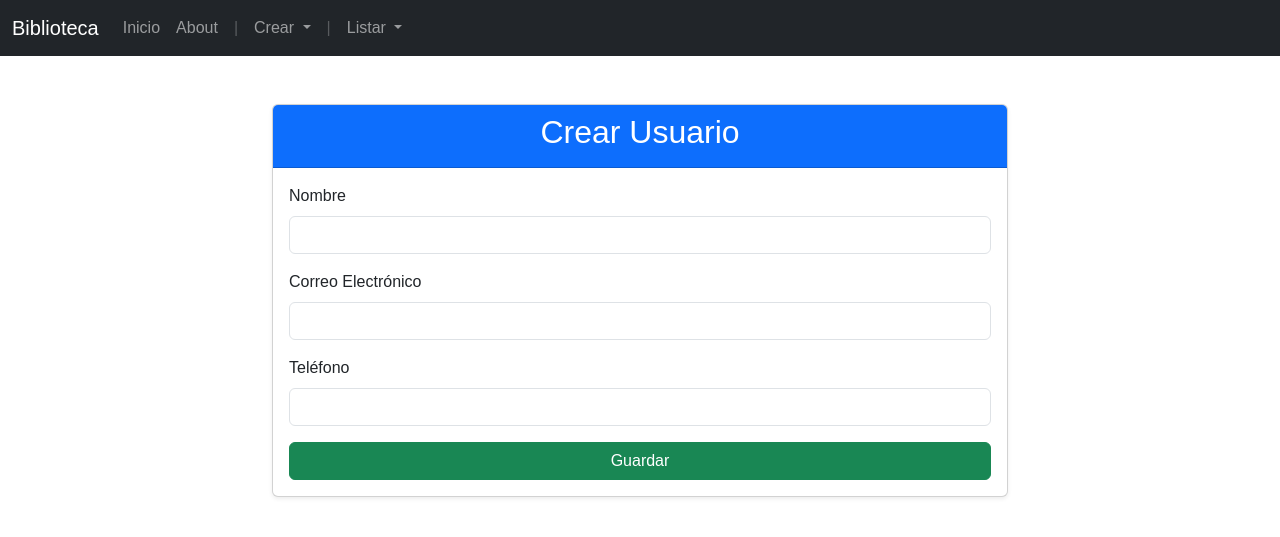
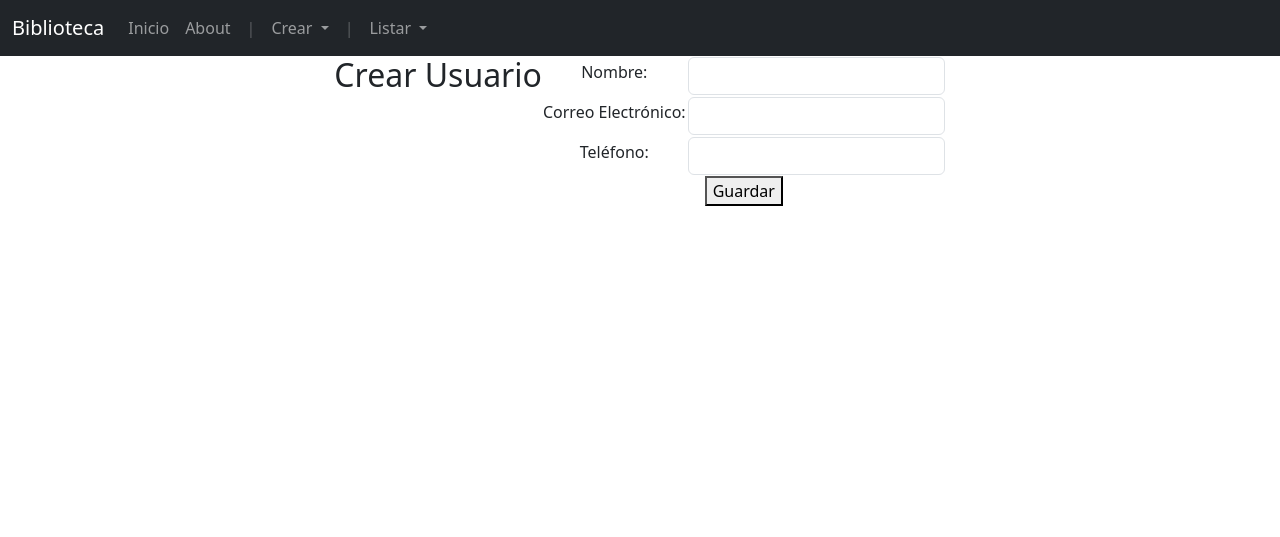
Before and after one commit to hidr4lisk/coder-federicofurgiuele-python, a Django app: page /crear_usuario/ in a window 1280 px wide. Shown: the top 537 px of the page. Run offline with Django 5.2, Linux system fonts and the light colour scheme.

Commit message:
Modificaciones

```diff
--- a/src/biblioteca/static/css/styles.css
+++ b/src/biblioteca/static/css/styles.css
@@ -1,81 +1,7 @@
-/* styles.css */
-
-/* Estilo general para la página */
-body {
-    font-family: Arial, sans-serif;
-    background-color: #ffffff;
-    color: #333;
-    margin: 0;
-    padding: 0;
+.contenido {
+    display: flex;
+    justify-content: center; /* Centra el contenido horizontalmente */
+    margin: 0 auto; /* Opcional: asegura márgenes automáticos */
+    text-align: center; /* Opcional: centra el texto dentro de los elementos */
+    width: 100%; /* Asegura que ocupe todo el ancho disponible */
 }
-
-/* Estilo para el contenedor de la introducción */
-.intro-container {
-    text-align: center;
-    padding: 50px;
-    background-color: #f5f5f5;
-    border-radius: 10px;
-    box-shadow: 0 5px 15px rgba(0, 0, 0, 0.1);
-    max-width: 800px;
-    margin: 50px auto;
-}
-
-/* Título principal */
-h1 {
-    font-size: 36px;
-    font-weight: bold;
-    color: #333;
-}
-
-/* Texto de los párrafos */
-p {
-    font-size: 18px;
-    color: #555;
-    line-height: 1.6;
-}
-/* Estilo general para las tablas */
-table {
-    width: 100%;
-    border-collapse: collapse;
-    margin: 20px 0;
-    font-size: 16px;
-    text-align: left;
-    background-color: #f9f9f9;
-}
-
-/* Bordes para las tablas */
-table th,
-table td {
-    border: 1px solid #ddd;
-    padding: 12px;
-}
-
-/* Fondo diferente para los encabezados */
-table th {
-    background-color: #f1f1f1;
-    color: #333;
-    font-weight: bold;
-    text-transform: uppercase;
-}
-
-/* Color alternado para las filas */
-table tr:nth-child(even) {
-    background-color: #f2f2f2;
-}
-
-/* Efecto hover en las filas */
-table tr:hover {
-    background-color: #e6e6e6;
-}
-
-/* Centrado del texto en las celdas */
-table td,
-table th {
-    text-align: center;
-}
-
-/* Espaciado y ajuste en dispositivos pequeños */
-table {
-    overflow-x: auto;
-    display: block;
-}
--- a/src/biblioteca/templates/biblioteca/crear_usuario.html
+++ b/src/biblioteca/templates/biblioteca/crear_usuario.html
@@ -1,33 +1,23 @@
 {% extends "biblioteca/base.html" %}
 
 {% block contenido %}
-<div class="container mt-5">
-    <div class="row justify-content-center">
-        <div class="col-md-8">
-            <div class="card shadow-sm">
-                <div class="card-header bg-primary text-white text-center">
-                    <h2>Crear Usuario</h2>
-                </div>
-                <div class="card-body">
-                    <form method="POST">
-                        {% csrf_token %}
-                        <div class="mb-3">
-                            <label for="nombre" class="form-label">Nombre</label>
-                            <input type="text" name="nombre" id="nombre" class="form-control" required>
-                        </div>
-                        <div class="mb-3">
-                            <label for="email" class="form-label">Correo Electrónico</label>
-                            <input type="email" name="email" id="email" class="form-control" required>
-                        </div>
-                        <div class="mb-3">
-                            <label for="telefono" class="form-label">Teléfono</label>
-                            <input type="text" name="telefono" id="telefono" class="form-control">
-                        </div>
-                        <button type="submit" class="btn btn-success w-100">Guardar</button>
-                    </form>
-                </div>
-            </div>
-        </div>
-    </div>
-</div>
+<h2>Crear Usuario</h2>
+<form method="POST">
+    {% csrf_token %}
+    <table>
+        <tr>
+            <td><label for="nombre" class="form-label">Nombre:</label></td>
+            <td><input type="text" name="nombre" id="nombre" class="form-control" required></td>
+        </tr>
+        <tr>
+            <td><label for="email" class="form-label">Correo Electrónico:</label></td>
+            <td><input type="email" name="email" id="email" class="form-control" required></td>
+        </tr>
+        <tr>
+            <td><label for="telefono" class="form-label">Teléfono:</label></td>
+            <td><input type="text" name="telefono" id="telefono" class="form-control"></td>
+        </tr>
+    </table>
+    <button type="submit">Guardar</button>
+</form>
 {% endblock %}
--- a/src/biblioteca/templates/biblioteca/listar_prestamos.html
+++ b/src/biblioteca/templates/biblioteca/listar_prestamos.html
@@ -2,7 +2,6 @@
 
 {% block contenido %}
 <h2>Listado de Préstamos</h2>
-
 <table>
     <thead>
         <tr>
--- a/src/biblioteca/views.py
+++ b/src/biblioteca/views.py
@@ -18,7 +18,7 @@ def crear_usuario(request):
 
         # Crear el usuario
         Usuario.objects.create(nombre=nombre, email=email, telefono=telefono)
-        return redirect('crear_usuario')
+        return redirect('listar_usuarios')
 
     return render(request, "biblioteca/crear_usuario.html")
 
@@ -38,7 +38,7 @@ def crear_libro(request):
         if form.is_valid():
             form.save()
             messages.success(request, "Libro creado con éxito.")
-            return redirect('crear_libro')
+            return redirect('listar_libros')
     else:
         form = LibroForm()
 
```
Also changed, not shown: src/biblioteca/templates/biblioteca/crear_libro.html (+18 -20 lines), src/biblioteca/templates/biblioteca/crear_prestamo.html (+18 -20 lines), src/biblioteca/templates/biblioteca/listar_usuarios.html (+4 -6 lines), src/db.sqlite3.
